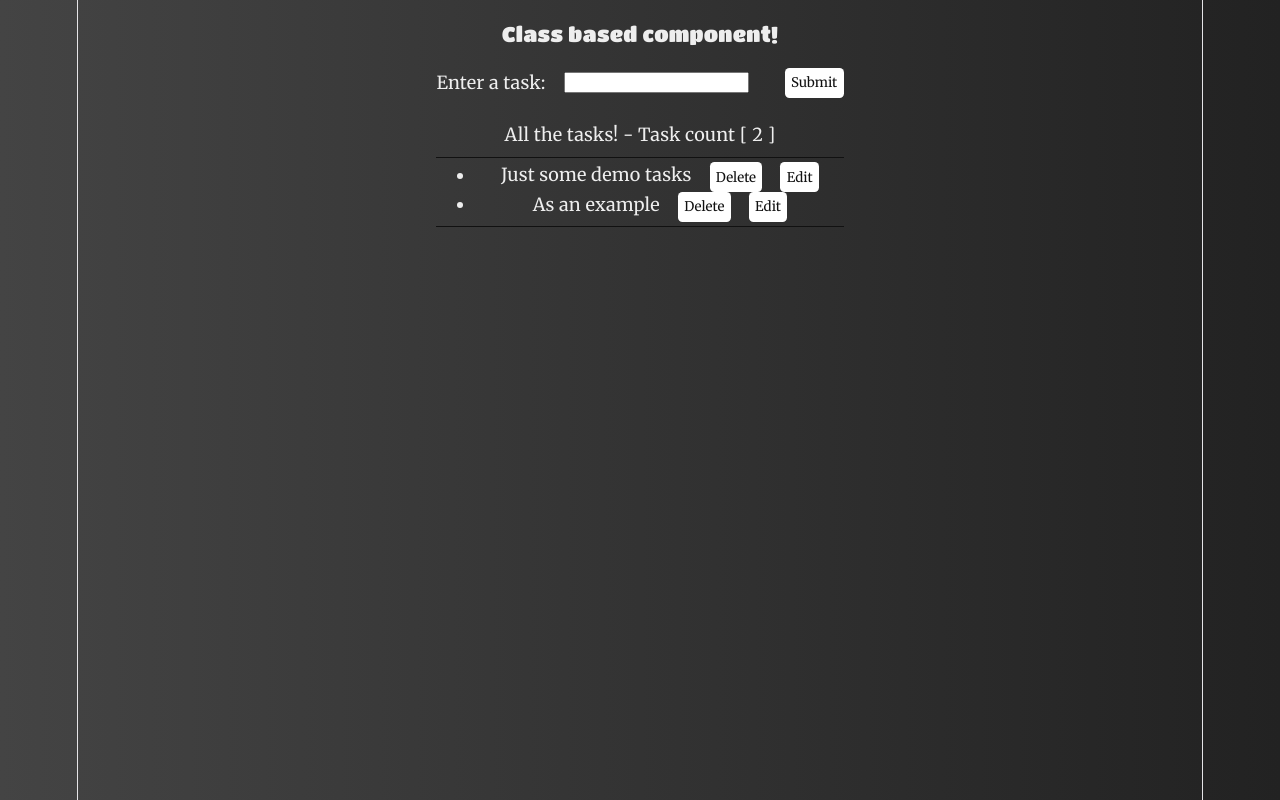
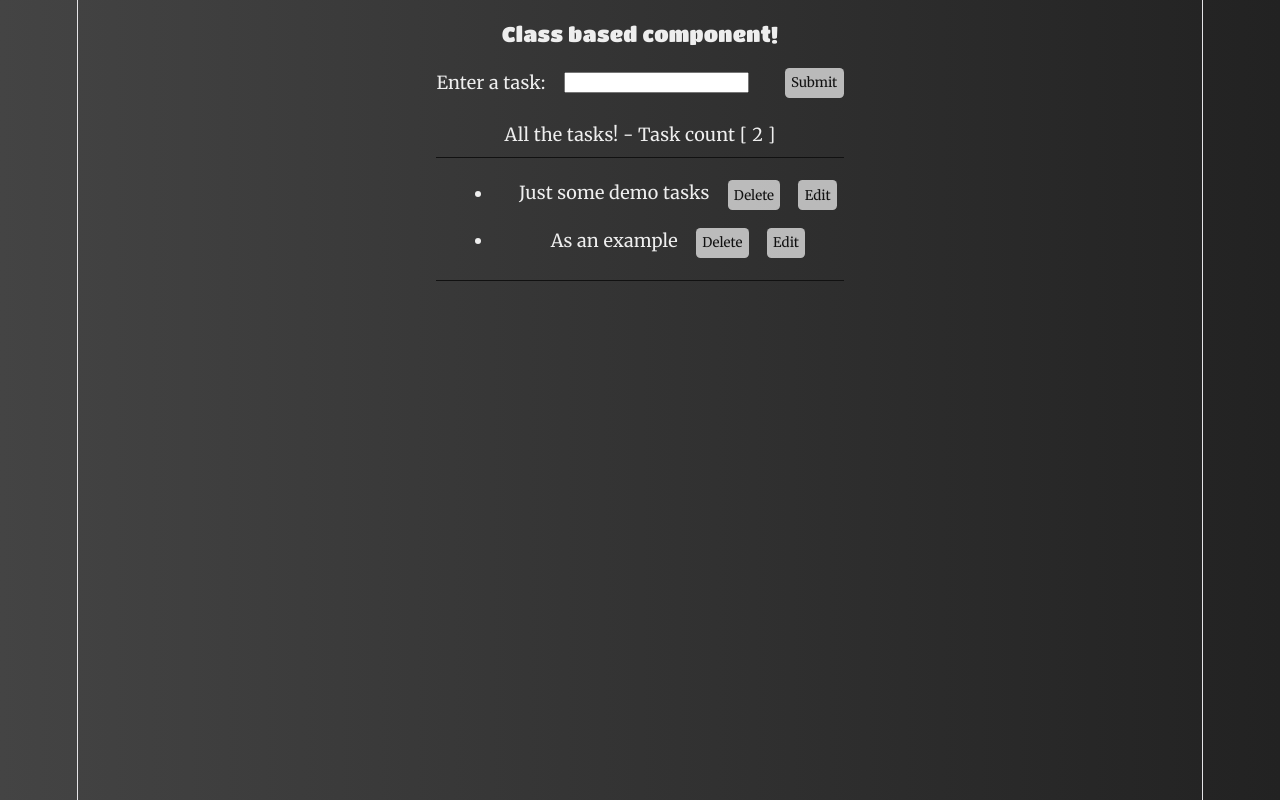
Before and after one commit to WujecDamian/odin-FirstReact-app, a React (Vite) app: page / in a window 1280 px wide. Built offline with nearby package versions, Linux system fonts and the light colour scheme.

Commit message:
style: tweak list margin and button bgColor

```diff
--- a/src/Style.css
+++ b/src/Style.css
@@ -55,12 +55,13 @@ ul {
 li {
   width: 100%;
   font-family: "Merriweather", serif;
+  margin: 1rem;
 }
 
 button {
   margin-left: 1rem;
   padding: 0.35rem;
-  background-color: rgb(255, 255, 255);
+  background-color: rgba(255, 255, 255, 0.67);
   color: #111;
   border: none;
   border-radius: 0.25rem;
```
